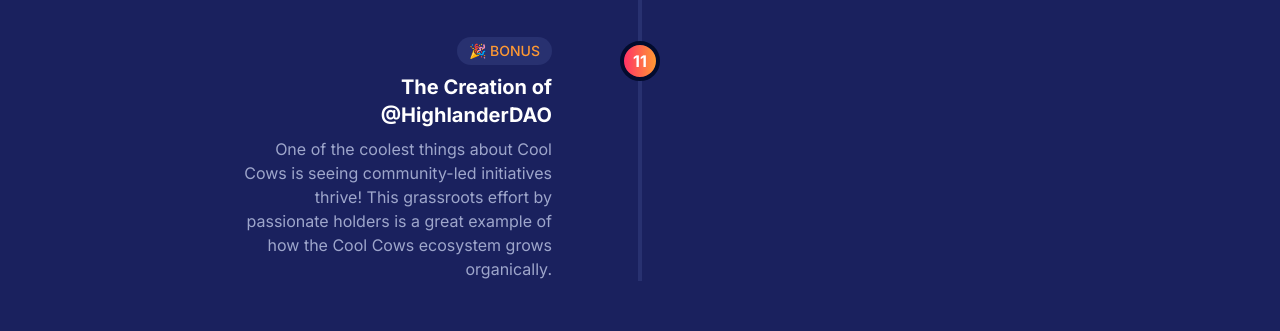
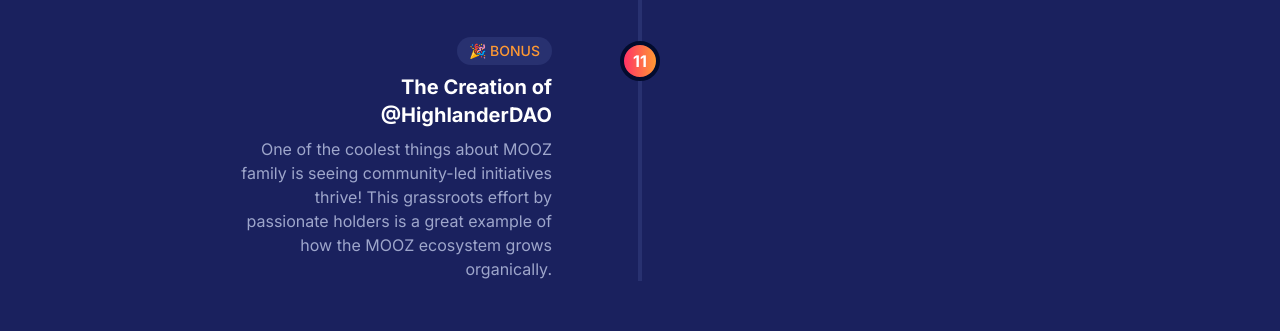
Before and after one commit to jim788e/mooz-website, a Next.js app: page / in a window 1280 px wide. Shown: the part 5760-6091 px from the top of the page. Built offline with nearby package versions, Linux system fonts and the light colour scheme; no server answers.

Commit message:
Update page.tsx
cows remove

```diff
--- a/app/page.tsx
+++ b/app/page.tsx
@@ -335,7 +335,7 @@
                   {
                     phase: "🎉 BONUS",
                     title: "The Creation of @HighlanderDAO",
-                    description: "One of the coolest things about Cool Cows is seeing community-led initiatives thrive! This grassroots effort by passionate holders is a great example of how the Cool Cows ecosystem grows organically.",
+                    description: "One of the coolest things about MOOZ family is seeing community-led initiatives thrive! This grassroots effort by passionate holders is a great example of how the MOOZ ecosystem grows organically.",
                   },
                 ].map((item, i) => (
                   <div key={i} className={`flex items-start ${i % 2 === 0 ? "md:flex-row" : "md:flex-row-reverse"} flex-row`}>
```
